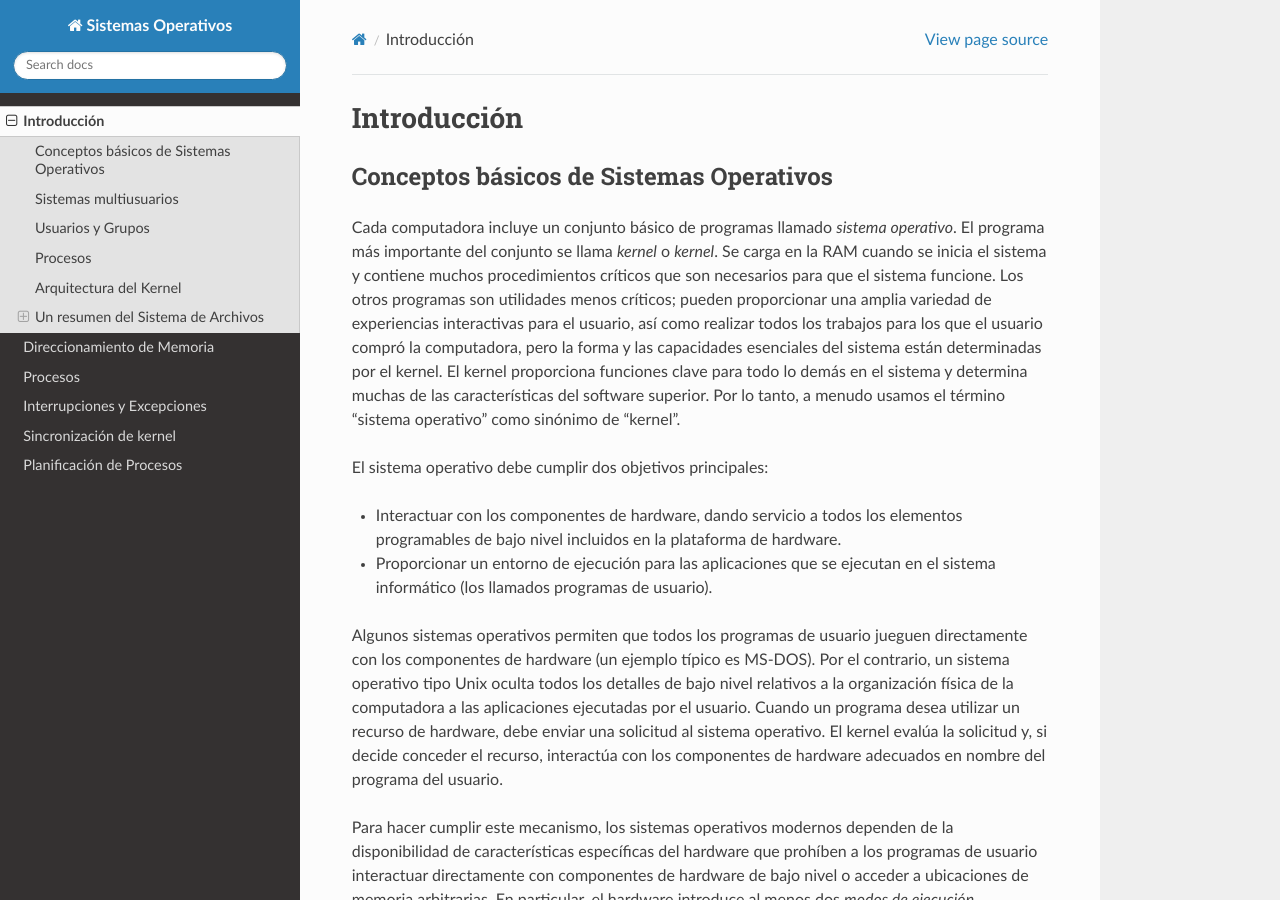
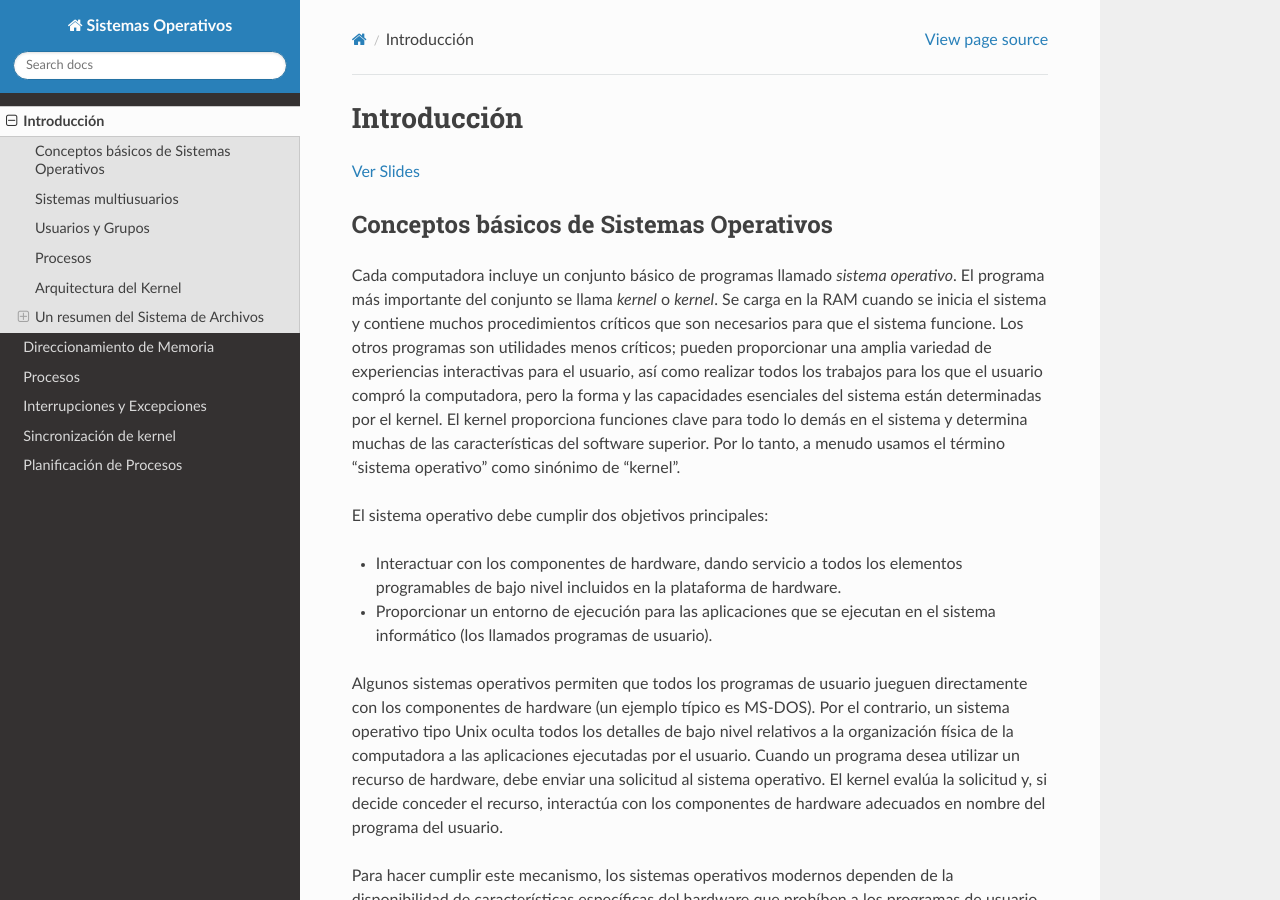
Before and after one commit to educonstantin/so, a Sphinx documentation site: the page built from docs/source/introduccion.rst, in a window 1280 px wide and 900 px high. Built offline with Sphinx 7.4.7 and the Read the Docs theme 3.1.0, drawn with Linux system fonts in a browser that asks for light colours.

Commit message:
Update introduccion.rst

```diff
--- a/docs/source/introduccion.rst
+++ b/docs/source/introduccion.rst
@@ -1,5 +1,7 @@
 Introducción
 ============
+
+`Ver Slides <HTML/intro-slides.html>`_
 
 Conceptos básicos de Sistemas Operativos
 ----------------------------------------
```
